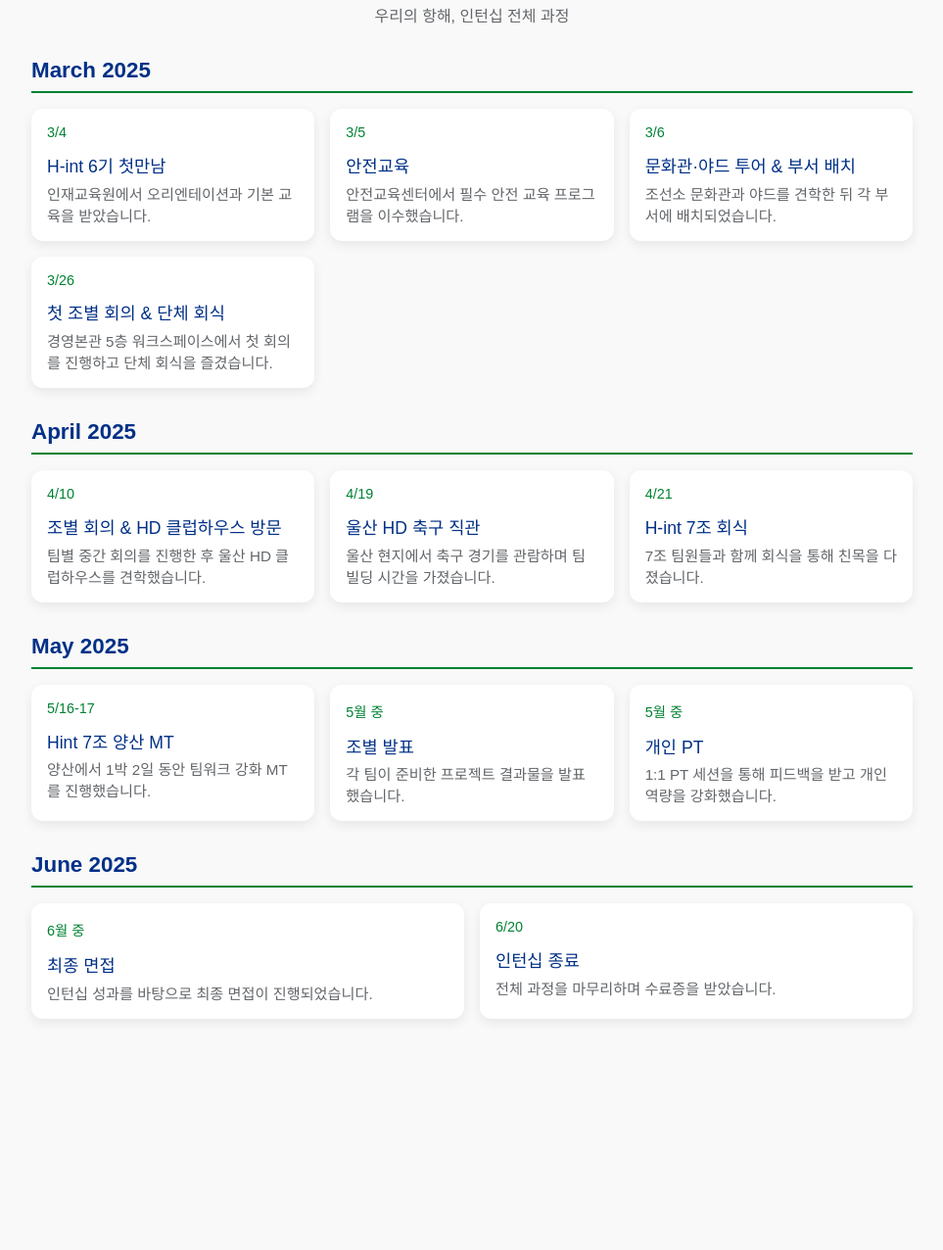
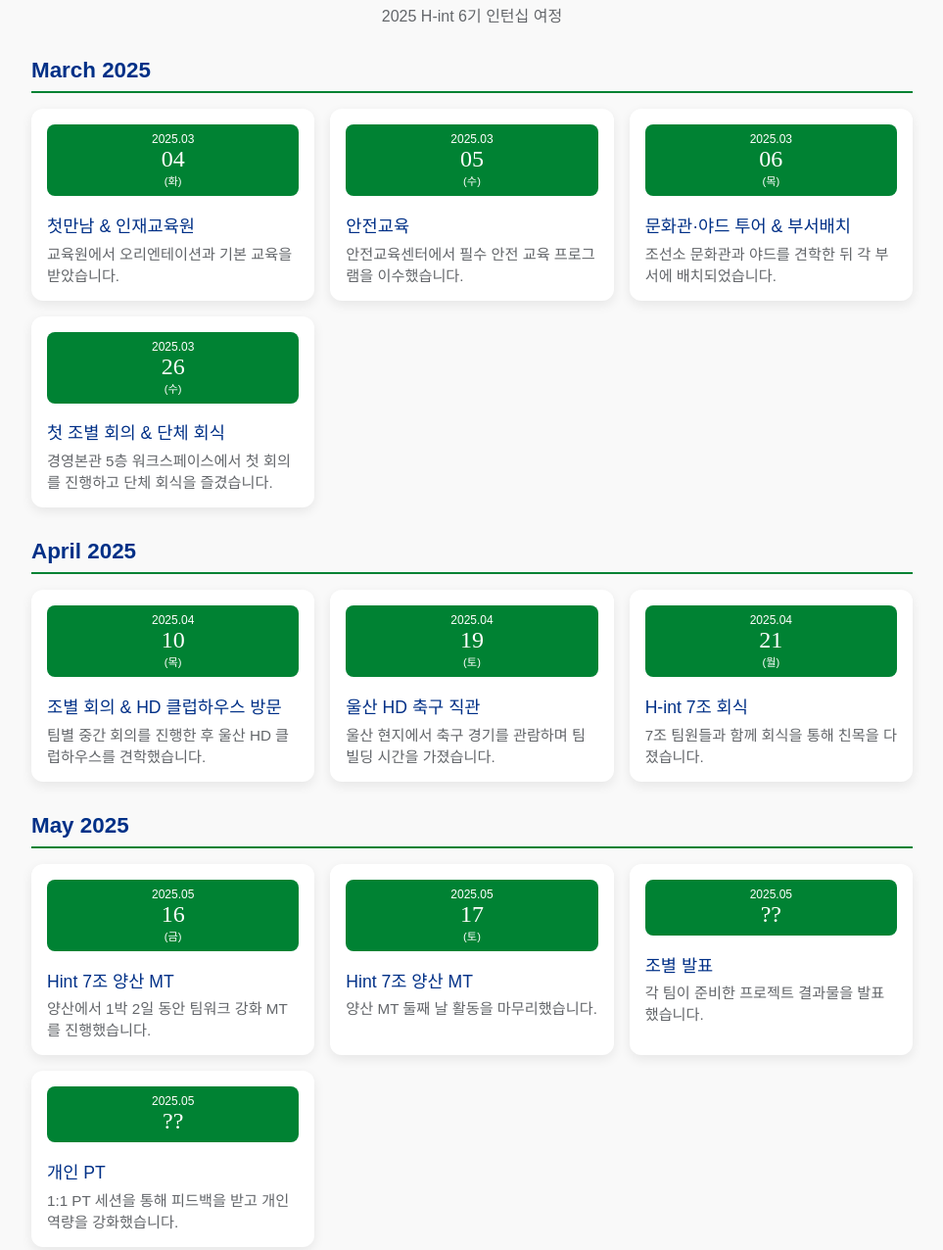
Before and after one commit to seong-mingyu/hint7-engine, a plain HTML site: page ship.html in a window 1280 px wide. Shown: the part 134-1410 px from the top of the page at 98% size, without its empty margins (158-1121 px from the left). Before the commit the page ends 1238 px from the top, so only its background shows below. Drawn offline with nearby package versions, Linux system fonts and the light colour scheme; a web font is replaced by a local one.

Commit message:
Update ship.html

```diff
--- a/ship.html
+++ b/ship.html
@@ -7,217 +7,80 @@
   <link rel="icon" href="assets/images/logo.png" type="image/png">
   <link href="https://unpkg.com/aos@2.3.1/dist/aos.css" rel="stylesheet">
   <style>
-    @font-face {
-      font-family: 'HDHyundaiLight';
-      src: url('assets/fonts/HDHyundai-Light.ttf') format('truetype');
-    }
-    @font-face {
-      font-family: 'HDHyundaiBold';
-      src: url('assets/fonts/HDHyundai-Bold.ttf') format('truetype');
-    }
-
-    :root {
-      --discovery-blue: #003087;
-      --prosperity-green: #008233;
-      --trust-blue: #002554;
-      --gray-text: #63666A;
-      --bg-light: #f9f9f9;
-    }
-
-    body {
-      font-family: 'HDHyundaiLight', sans-serif;
-      margin: 0;
-      background-color: var(--bg-light);
-      color: var(--gray-text);
-      opacity: 0;
-      transition: opacity 0.6s ease-in-out;
-    }
-    body.loaded {
-      opacity: 1;
-    }
-
-    #splash {
-      position: fixed;
-      z-index: 3000;
-      background-color: white;
-      width: 100%;
-      height: 100%;
-      display: flex;
-      flex-direction: column;
-      justify-content: center;
-      align-items: center;
-    }
-    #splash img {
-      width: 60px;
-      margin-bottom: 1rem;
-    }
-    .splash-text {
-      font-family: 'HDHyundaiBold';
-      font-size: 1.5rem;
-      color: var(--trust-blue);
-    }
-
-    .navbar {
-      display: flex;
-      justify-content: space-between;
-      align-items: center;
-      background-color: white;
-      padding: 1rem 1.5rem;
-      box-shadow: 0 2px 4px rgba(0, 0, 0, 0.1);
-      position: sticky;
-      top: 0;
-      z-index: 1000;
-    }
+    @font-face { font-family: 'HDHyundaiLight'; src: url('assets/fonts/HDHyundai-Light.ttf') format('truetype'); }
+    @font-face { font-family: 'HDHyundaiBold'; src: url('assets/fonts/HDHyundai-Bold.ttf') format('truetype'); }
+    :root { --discovery-blue: #003087; --prosperity-green: #008233; --trust-blue: #002554; --gray-text: #63666A; --bg-light: #f9f9f9; }
+    body { font-family: 'HDHyundaiLight', sans-serif; margin: 0; background-color: var(--bg-light); color: var(--gray-text); opacity: 0; transition: opacity 0.6s ease-in-out; }
+    body.loaded { opacity: 1; }
+    #splash { position: fixed; z-index: 3000; background-color: white; width: 100%; height: 100%; display: flex; flex-direction: column; justify-content: center; align-items: center; }
+    #splash img { width: 60px; margin-bottom: 1rem; }
+    .splash-text { font-family: 'HDHyundaiBold'; font-size: 1.5rem; color: var(--trust-blue); }
+    .navbar { display: flex; justify-content: space-between; align-items: center; background-color: white; padding: 1rem 1.5rem; box-shadow: 0 2px 4px rgba(0,0,0,0.1); position: sticky; top: 0; z-index: 1000; }
     .navbar img { height: 32px; }
     .navbar-title { font-size: 1.5rem; font-family:'HDHyundaiBold'; position:absolute; left:50%; transform:translateX(-50%); }
     .navbar-title a { text-decoration:none; color:inherit; }
     .navbar-title .hd { color: var(--discovery-blue); }
     .menu-icon { font-size:1.5rem; cursor:pointer; z-index:1002; }
-    .menu-popup {
-      position:absolute; top:64px; right:20px;
-      background:#fff; border:1px solid #ccc; border-radius:10px;
-      box-shadow:0 4px 12px rgba(0,0,0,0.15); padding:.5rem 1rem;
-      z-index:999; opacity:0; pointer-events:none;
-      transform:translateY(-10px); transition:all .3s;
-    }
+    .menu-popup { position:absolute; top:64px; right:20px; background:#fff; border:1px solid #ccc; border-radius:10px; box-shadow:0 4px 12px rgba(0,0,0,0.15); padding:.5rem 1rem; z-index:999; opacity:0; pointer-events:none; transform:translateY(-10px); transition:all .3s; }
     .menu-popup.active { opacity:1; pointer-events:auto; transform:translateY(0); }
     .menu-popup ul { list-style:none; padding:0; margin:0; }
     .menu-popup li { margin:.5rem 0; }
     .menu-popup a { text-decoration:none; color:var(--gray-text); font-size:.95rem; transition:color .2s; }
     .menu-popup a:hover { color:var(--discovery-blue); }
-
     .page-title { text-align:center; margin:2rem 1rem .5rem; font-size:1.8rem; font-weight:bold; color:var(--trust-blue); }
     .subtitle { text-align:center; font-size:1rem; color:var(--gray-text); margin-bottom:2rem; }
-
     .content { max-width:900px; margin:0 auto; padding:0 1rem 2rem; }
     .month-section { margin-bottom:2rem; }
-    .month-title {
-      font-size:1.4rem; color:var(--discovery-blue);
-      border-bottom:2px solid var(--prosperity-green);
-      padding-bottom:.5rem; margin-bottom:1rem;
-    }
-    .events {
-      display:grid;
-      grid-template-columns:repeat(auto-fit, minmax(250px,1fr));
-      gap:1rem;
-    }
-    .event-card {
-      background:#fff; border-radius:12px;
-      box-shadow:0 4px 12px rgba(0,0,0,0.08);
-      padding:1rem; display:flex; flex-direction:column;
-      transition:transform .3s;
-    }
-    .event-card:hover { transform:translateY(-4px); }
-    .event-date { font-size:.9rem; color:var(--prosperity-green); margin-bottom:.5rem; }
+    .month-title { font-size:1.4rem; color:var(--discovery-blue); border-bottom:2px solid var(--prosperity-green); padding-bottom:.5rem; margin-bottom:1rem; }
+    .events { display:grid; grid-template-columns:repeat(auto-fit, minmax(220px,1fr)); gap:1rem; }
+    .event-card { background:#fff; border-radius:12px; box-shadow:0 4px 12px rgba(0,0,0,0.08); padding:1rem; display:flex; flex-direction:column; }
+    .event-card:hover { transform:translateY(-4px); transition:transform .3s; }
+    .date-block { background:var(--prosperity-green); color:#fff; border-radius:8px; text-align:center; padding:.5rem; margin-bottom:.75rem; }
+    .date-block .year-month { font-size:.75rem; }
+    .date-block .day { font-size:1.5rem; font-family:'HDHyundaiBold'; }
+    .date-block .weekday { font-size:.7rem; }
     .event-title { font-size:1.1rem; color:var(--discovery-blue); margin:.3rem 0; }
     .event-desc { font-size:.95rem; flex-grow:1; }
-
-    @media(max-width:600px) {
-      .events { grid-template-columns:1fr; }
-      .page-title { font-size:1.6rem; }
-      .month-title { font-size:1.2rem; }
-    }
+    @media(max-width:600px) { .events { grid-template-columns:1fr; } .page-title { font-size:1.6rem; } .month-title { font-size:1.2rem; } }
   </style>
 </head>
 <body>
-  <div id="splash">
-    <img src="assets/images/logo.png" alt="로고">
-    <div class="splash-text">H-int Dream</div>
-  </div>
-  <div class="navbar">
-    <img src="assets/images/logo.png" alt="HD현대중공업 로고">
-    <div class="navbar-title"><a href="index.html"><span class="hd">H</span>int <span class="hd">D</span>ream</a></div>
-    <div class="menu-icon" onclick="toggleMenu()">☰</div>
-    <div class="menu-popup" id="menuPopup">
-      <ul>
-        <li><a href="index.html">Home</a></li>
-        <li><a href="net.html">Intern Net</a></li>
-        <li><a href="view.html">Intern View</a></li>
-        <li><a href="ship.html">Intern Ship</a></li>
-      </ul>
-    </div>
-  </div>
+  <div id="splash"><img src="assets/images/logo.png" alt="로고"><div class="splash-text">H-int Dream</div></div>
+  <div class="navbar"><img src="assets/images/logo.png" alt="HD현대중공업 로고"><div class="navbar-title"><a href="index.html"><span class="hd">H</span>int <span class="hd">D</span>ream</a></div><div class="menu-icon" onclick="toggleMenu()">☰</div><div class="menu-popup" id="menuPopup"><ul><li><a href="index.html">Home</a></li><li><a href="net.html">Intern Net</a></li><li><a href="view.html">Intern View</a></li><li><a href="ship.html">Intern Ship</a></li></ul></div></div>
   <div class="content">
     <div class="page-title" data-aos="fade-down">Intern Ship</div>
-    <div class="subtitle" data-aos="fade-up">우리의 항해, 인턴십 전체 과정</div>
+    <div class="subtitle" data-aos="fade-up">2025 H-int 6기 인턴십 여정</div>
     <section class="month-section" data-aos="fade-up">
       <h2 class="month-title">March 2025</h2>
       <div class="events">
-        <div class="event-card">
-          <div class="event-date">3/4</div>
-          <div class="event-title">H-int 6기 첫만남</div>
-          <div class="event-desc">인재교육원에서 오리엔테이션과 기본 교육을 받았습니다.</div>
-        </div>
-        <div class="event-card">
-          <div class="event-date">3/5</div>
-          <div class="event-title">안전교육</div>
-          <div class="event-desc">안전교육센터에서 필수 안전 교육 프로그램을 이수했습니다.</div>
-        </div>
-        <div class="event-card">
-          <div class="event-date">3/6</div>
-          <div class="event-title">문화관·야드 투어 & 부서 배치</div>
-          <div class="event-desc">조선소 문화관과 야드를 견학한 뒤 각 부서에 배치되었습니다.</div>
-        </div>
-        <div class="event-card">
-          <div class="event-date">3/26</div>
-          <div class="event-title">첫 조별 회의 & 단체 회식</div>
-          <div class="event-desc">경영본관 5층 워크스페이스에서 첫 회의를 진행하고 단체 회식을 즐겼습니다.</div>
-        </div>
+        <div class="event-card"><div class="date-block"><div class="year-month">2025.03</div><div class="day">04</div><div class="weekday">(화)</div></div><div class="event-title">첫만남 & 인재교육원</div><div class="event-desc">교육원에서 오리엔테이션과 기본 교육을 받았습니다.</div></div>
+        <div class="event-card"><div class="date-block"><div class="year-month">2025.03</div><div class="day">05</div><div class="weekday">(수)</div></div><div class="event-title">안전교육</div><div class="event-desc">안전교육센터에서 필수 안전 교육 프로그램을 이수했습니다.</div></div>
+        <div class="event-card"><div class="date-block"><div class="year-month">2025.03</div><div class="day">06</div><div class="weekday">(목)</div></div><div class="event-title">문화관·야드 투어 & 부서배치</div><div class="event-desc">조선소 문화관과 야드를 견학한 뒤 각 부서에 배치되었습니다.</div></div>
+        <div class="event-card"><div class="date-block"><div class="year-month">2025.03</div><div class="day">26</div><div class="weekday">(수)</div></div><div class="event-title">첫 조별 회의 & 단체 회식</div><div class="event-desc">경영본관 5층 워크스페이스에서 첫 회의를 진행하고 단체 회식을 즐겼습니다.</div></div>
       </div>
     </section>
     <section class="month-section" data-aos="fade-up">
       <h2 class="month-title">April 2025</h2>
       <div class="events">
-        <div class="event-card">
-          <div class="event-date">4/10</div>
-          <div class="event-title">조별 회의 & HD 클럽하우스 방문</div>
-          <div class="event-desc">팀별 중간 회의를 진행한 후 울산 HD 클럽하우스를 견학했습니다.</div>
-        </div>
-        <div class="event-card">
-          <div class="event-date">4/19</div>
-          <div class="event-title">울산 HD 축구 직관</div>
-          <div class="event-desc">울산 현지에서 축구 경기를 관람하며 팀 빌딩 시간을 가졌습니다.</div>
-        </div>
-        <div class="event-card">
-          <div class="event-date">4/21</div>
-          <div class="event-title">H-int 7조 회식</div>
-          <div class="event-desc">7조 팀원들과 함께 회식을 통해 친목을 다졌습니다.</div>
-        </div>
+        <div class="event-card"><div class="date-block"><div class="year-month">2025.04</div><div class="day">10</div><div class="weekday">(목)</div></div><div class="event-title">조별 회의 & HD 클럽하우스 방문</div><div class="event-desc">팀별 중간 회의를 진행한 후 울산 HD 클럽하우스를 견학했습니다.</div></div>
+        <div class="event-card"><div class="date-block"><div class="year-month">2025.04</div><div class="day">19</div><div class="weekday">(토)</div></div><div class="event-title">울산 HD 축구 직관</div><div class="event-desc">울산 현지에서 축구 경기를 관람하며 팀 빌딩 시간을 가졌습니다.</div></div>
+        <div class="event-card"><div class="date-block"><div class="year-month">2025.04</div><div class="day">21</div><div class="weekday">(월)</div></div><div class="event-title">H-int 7조 회식</div><div class="event-desc">7조 팀원들과 함께 회식을 통해 친목을 다졌습니다.</div></div>
       </div>
     </section>
     <section class="month-section" data-aos="fade-up">
       <h2 class="month-title">May 2025</h2>
       <div class="events">
-        <div class="event-card">
-          <div class="event-date">5/16-17</div>
-          <div class="event-title">Hint 7조 양산 MT</div>
-          <div class="event-desc">양산에서 1박 2일 동안 팀워크 강화 MT를 진행했습니다.</div>
-        </div>
-        <div class="event-card">
-          <div class="event-date">5월 중</div>
-          <div class="event-title">조별 발표</div>
-          <div class="event-desc">각 팀이 준비한 프로젝트 결과물을 발표했습니다.</div>
-        </div>
-        <div class="event-card">
-          <div class="event-date">5월 중</div>
-          <div class="event-title">개인 PT</div>
-          <div class="event-desc">1:1 PT 세션을 통해 피드백을 받고 개인 역량을 강화했습니다.</div>
-        </div>
+        <div class="event-card"><div class="date-block"><div class="year-month">2025.05</div><div class="day">16</div><div class="weekday">(금)</div></div><div class="event-title">Hint 7조 양산 MT</div><div class="event-desc">양산에서 1박 2일 동안 팀워크 강화 MT를 진행했습니다.</div></div>
+        <div class="event-card"><div class="date-block"><div class="year-month">2025.05</div><div class="day">17</div><div class="weekday">(토)</div></div><div class="event-title">Hint 7조 양산 MT</div><div class="event-desc">양산 MT 둘째 날 활동을 마무리했습니다.</div></div>
+        <div class="event-card"><div class="date-block"><div class="year-month">2025.05</div><div class="day">??</div><div class="weekday"></div></div><div class="event-title">조별 발표</div><div class="event-desc">각 팀이 준비한 프로젝트 결과물을 발표했습니다.</div></div>
+        <div class="event-card"><div class="date-block"><div class="year-month">2025.05</div><div class="day">??</div><div class="weekday"></div></div><div class="event-title">개인 PT</div><div class="event-desc">1:1 PT 세션을 통해 피드백을 받고 개인 역량을 강화했습니다.</div></div>
       </div>
     </section>
     <section class="month-section" data-aos="fade-up">
       <h2 class="month-title">June 2025</h2>
       <div class="events">
-        <div class="event-card">
-          <div class="event-date">6월 중</div>
-          <div class="event-title">최종 면접</div>
-          <div class="event-desc">인턴십 성과를 바탕으로 최종 면접이 진행되었습니다.</div>
-        </div>
-        <div class="event-card">
-          <div class="event-date">6/20</div>
-          <div class="event-title">인턴십 종료</div>
-          <div class="event-desc">전체 과정을 마무리하며 수료증을 받았습니다.</div>
-        </div>
+        <div class="event-card"><div class="date-block"><div class="year-month">2025.06</div><div class="day">??</div><div class="weekday"></div></div><div class="event-title">최종 면접</div><div class="event-desc">인턴십 성과를 바탕으로 최종 면접이 진행되었습니다.</div></div>
+        <div class="event-card"><div class="date-block"><div class="year-month">2025.06</div><div class="day">20</div><div class="weekday">(금)</div></div><div class="event-title">인턴십 종료</div><div class="event-desc">전체 과정을 마무리하며 수료증을 받았습니다.</div></div>
       </div>
     </section>
   </div>
@@ -225,12 +88,7 @@
   <script>
     AOS.init({ duration:800, once:true });
     function toggleMenu(){document.getElementById('menuPopup').classList.toggle('active');}
-    window.addEventListener('load',()=>{
-      setTimeout(()=>{
-        document.getElementById('splash').style.display='none';
-        document.body.classList.add('loaded');
-      },800);
-    });
+    window.addEventListener('load',()=>{ setTimeout(()=>{document.getElementById('splash').style.display='none';document.body.classList.add('loaded');},800); });
   </script>
 </body>
 </html>
```
